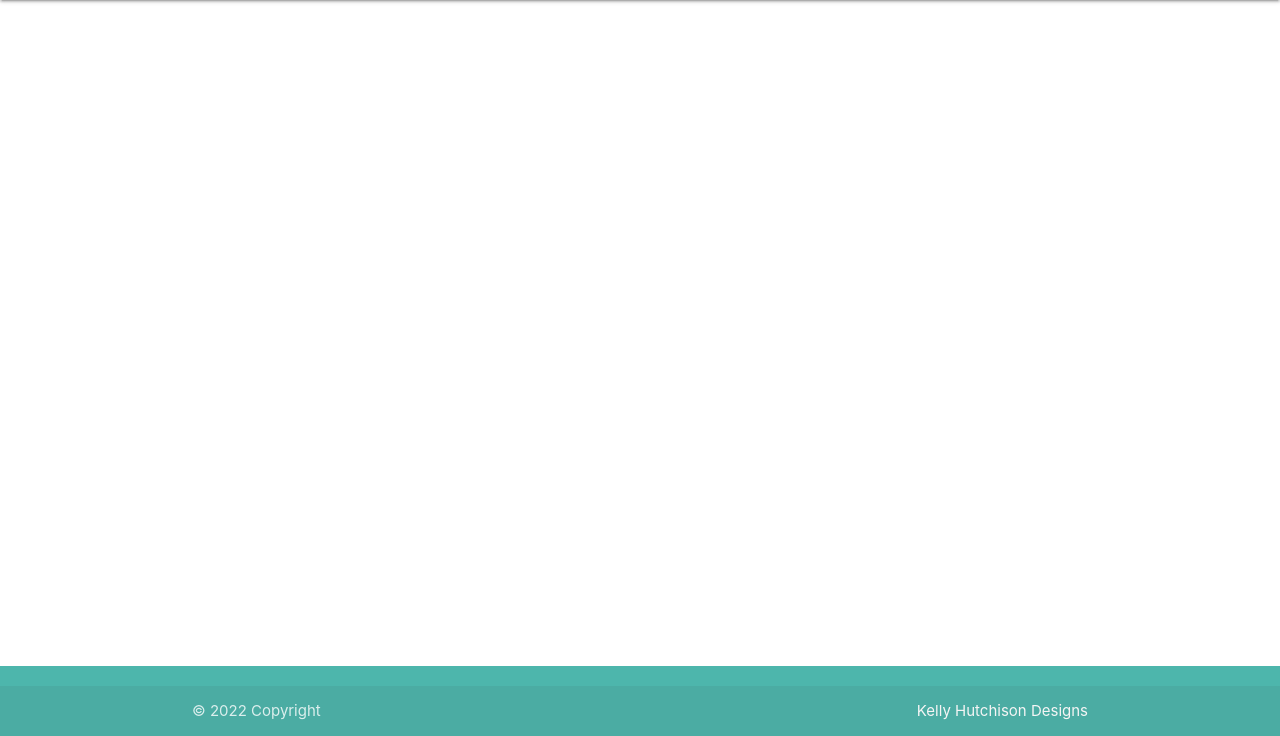
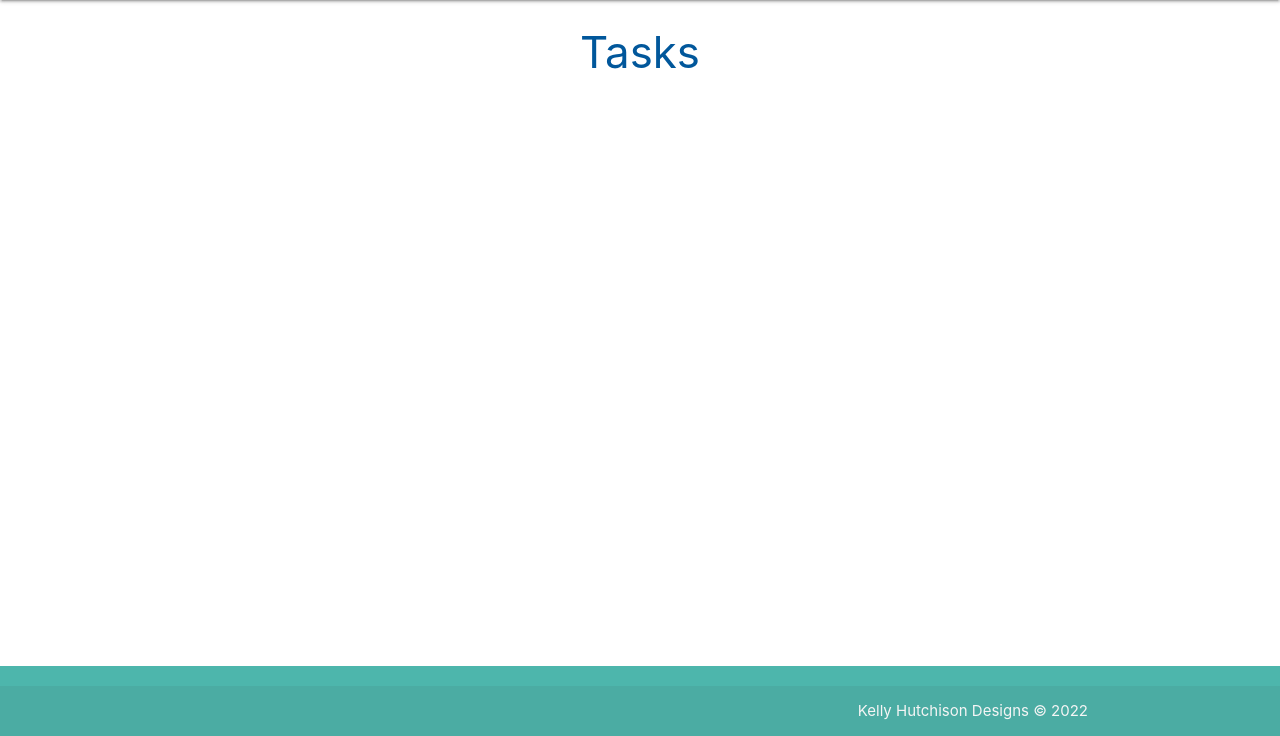
Before and after one commit to quiltingcode/task-manager-walkthru, a Flask app: page / in a window 1280 px wide. Shown: the part 64-800 px from the top of the page. Run offline with Flask 2, Linux system fonts and the light colour scheme; some libraries are stand-ins or nearby versions.

Commit message:
Update routes.py file

```diff
--- a/taskmanager/routes.py
+++ b/taskmanager/routes.py
@@ -4,4 +4,4 @@ from taskmanager.models import Category, Task
 
 @app.route("/")
 def home():
-    return render_template("base.html")
+    return render_template("tasks.html")
--- a/taskmanager/templates/base.html
+++ b/taskmanager/templates/base.html
@@ -43,8 +43,8 @@
     <footer class="page-footer teal lighten-2">
         <div class="footer-copyright">
           <div class="container">
-          © 2022 Copyright
-          <a class="grey-text text-lighten-4 right" href="https://littlemisspatchwork.com" target="_blank">Kelly Hutchison Designs</a>
+
+          <a class="grey-text text-lighten-4 right" href="https://littlemisspatchwork.com" target="_blank"> Kelly Hutchison Designs © 2022</a>
           </div>
         </div>
       </footer>
--- /dev/null
+++ b/taskmanager/templates/tasks.html
@@ -0,0 +1,7 @@
+{% extends "base.html" %}
+{% block content %}
+
+<h3 class="light-blue-text text-darken-4 center-align">Tasks</h3>
+
+
+{% endblock %}
```
